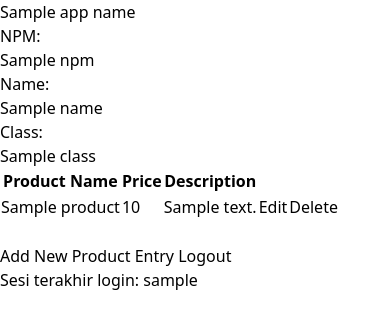
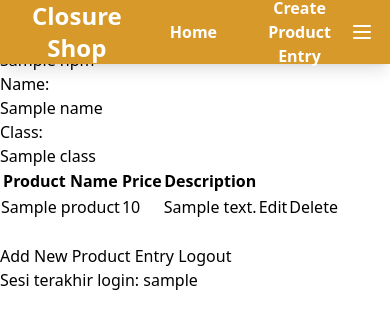
Before and after one commit to Mabacore101/closure-shop, a Django app: template main/templates/main.html in a window 390 px wide. Shown: the top 329 px of the page. Run offline with Django 5.2, Linux system fonts and the light colour scheme; tables that the repository leaves empty hold one stand-in row (values such as "Sample post"); the template is opened without the code that fills it: values that come from a table or form of the project are taken from there, most other values are stand-ins (such as "Sample title", 1, 10 or a date in 2020); some libraries are stand-ins or nearby versions.

Commit message:
Menambahkan navigation bar yang belum responsive.

```diff
--- a/main/templates/create_product_entry.html
+++ b/main/templates/create_product_entry.html
@@ -1,5 +1,4 @@
-{% extends 'base.html' %}
-{% block content %}
+{% extends 'base.html' %} {% block content %} {% include 'navbar.html' %}
 <h1>Add New Product Entry</h1>
 
 <form method="POST">
--- a/main/templates/edit_product.html
+++ b/main/templates/edit_product.html
@@ -1,5 +1,6 @@
-{% extends 'base.html' %} {% load static %} {% block content %}
-
+{% extends 'base.html' %} {% load static %}
+{% block content %}
+{% include 'navbar.html' %}
 <h1>Edit Product</h1>
 
 <form method="POST">
--- a/main/templates/main.html
+++ b/main/templates/main.html
@@ -1,4 +1,4 @@
-{% extends 'base.html' %} {% block content %}
+{% extends 'base.html' %} {% block content %} {% include 'navbar.html' %}
 
 <h1>{{ app_name }}</h1>
 
@@ -22,8 +22,8 @@
     <th>Description</th>
   </tr>
 
-  {% comment %} Berikut cara memperlihatkan data product di bawah baris ini
-  {%endcomment %}
+  <!--Berikut cara memperlihatkan data product di bawah baris ini -->
+
   {% for product_entry in product_entries %}
   <tr>
     <td>{{product_entry.name}}</td>
@@ -36,9 +36,7 @@
     </td>
     <td>
       <a href="{% url 'main:delete_product' product_entry.pk %}">
-          <button>
-              Delete
-          </button>
+        <button>Delete</button>
       </a>
     </td>
   </tr>
--- /dev/null
+++ b/templates/navbar.html
@@ -0,0 +1,106 @@
+<nav
+  style="background-color: #d7992a"
+  class="shadow-lg fixed top-0 left-0 z-40 w-screen"
+>
+  <div class="max-w-7xl mx-auto px-4 sm:px-6 lg:px-8">
+    <div class="flex items-center justify-between h-16">
+      <div class="flex items-center space-x-4">
+        <h1 class="text-2xl px-4 rounded font-bold text-center text-white">
+          Closure Shop
+        </h1>
+        <a
+          href="{% url 'main:show_main' %}"
+          class="text-center text-white font-bold py-2 px-4 rounded"
+          >Home
+        </a>
+        <a
+          href="{% url 'main:create_product_entry' %}"
+          class="text-center text-white font-bold py-2 px-4 rounded"
+          >Create Product Entry
+        </a>
+      </div>
+      <div class="hidden md:flex items-center">
+        {% if user.is_authenticated %}
+        <span class="text-white mr-4">Welcome, {{ user.username }}</span>
+        <a
+          href="{% url 'main:logout' %}"
+          class="text-center bg-red-500 hover:bg-red-600 text-white font-bold py-2 px-4 rounded transition duration-300"
+        >
+          Logout
+        </a>
+        {% else %}
+        <a
+          href="{% url 'main:login' %}"
+          class="text-center bg-blue-500 hover:bg-blue-600 text-white font-bold py-2 px-4 rounded transition duration-300 mr-2"
+        >
+          Login
+        </a>
+        <a
+          href="{% url 'main:register' %}"
+          class="text-center bg-green-500 hover:bg-green-600 text-white font-bold py-2 px-4 rounded transition duration-300"
+        >
+          Register
+        </a>
+        {% endif %}
+      </div>
+      <div class="md:hidden flex items-center">
+        <button class="mobile-menu-button">
+          <svg
+            class="w-6 h-6 text-white"
+            fill="none"
+            stroke-linecap="round"
+            stroke-linejoin="round"
+            stroke-width="2"
+            viewBox="0 0 24 24"
+            stroke="currentColor"
+          >
+            <path d="M4 6h16M4 12h16M4 18h16"></path>
+          </svg>
+        </button>
+      </div>
+    </div>
+  </div>
+
+  <!-- Mobile menu -->
+  <div class="mobile-menu hidden md:hidden px-4 w-full md:max-w-full">
+    <div class="pt-2 pb-3 space-y-1 mx-auto">
+      <a
+        href="{% url 'main:create_product_entry' %}"
+        class="text-center text-white font-bold py-2 px-4 rounded mr-4"
+        >Create Product Entry
+      </a>
+      {% if user.is_authenticated %}
+      <span class="block text-gray-300 px-3 py-2"
+        >Welcome, {{ user.username }}</span
+      >
+      <a
+        href="{% url 'main:logout' %}"
+        class="block text-center bg-red-500 hover:bg-red-600 text-white font-bold py-2 px-4 rounded transition duration-300"
+      >
+        Logout
+      </a>
+      {% else %}
+      <a
+        href="{% url 'main:login' %}"
+        class="block text-center bg-blue-500 hover:bg-blue-600 text-white font-bold py-2 px-4 rounded transition duration-300 mb-2"
+      >
+        Login
+      </a>
+      <a
+        href="{% url 'main:register' %}"
+        class="block text-center bg-green-500 hover:bg-green-600 text-white font-bold py-2 px-4 rounded transition duration-300"
+      >
+        Register
+      </a>
+      {% endif %}
+    </div>
+  </div>
+  <script>
+    const btn = document.querySelector("button.mobile-menu-button");
+    const menu = document.querySelector(".mobile-menu");
+
+    btn.addEventListener("click", () => {
+      menu.classList.toggle("hidden");
+    });
+  </script>
+</nav>
```
Also changed, not shown: README.md.
